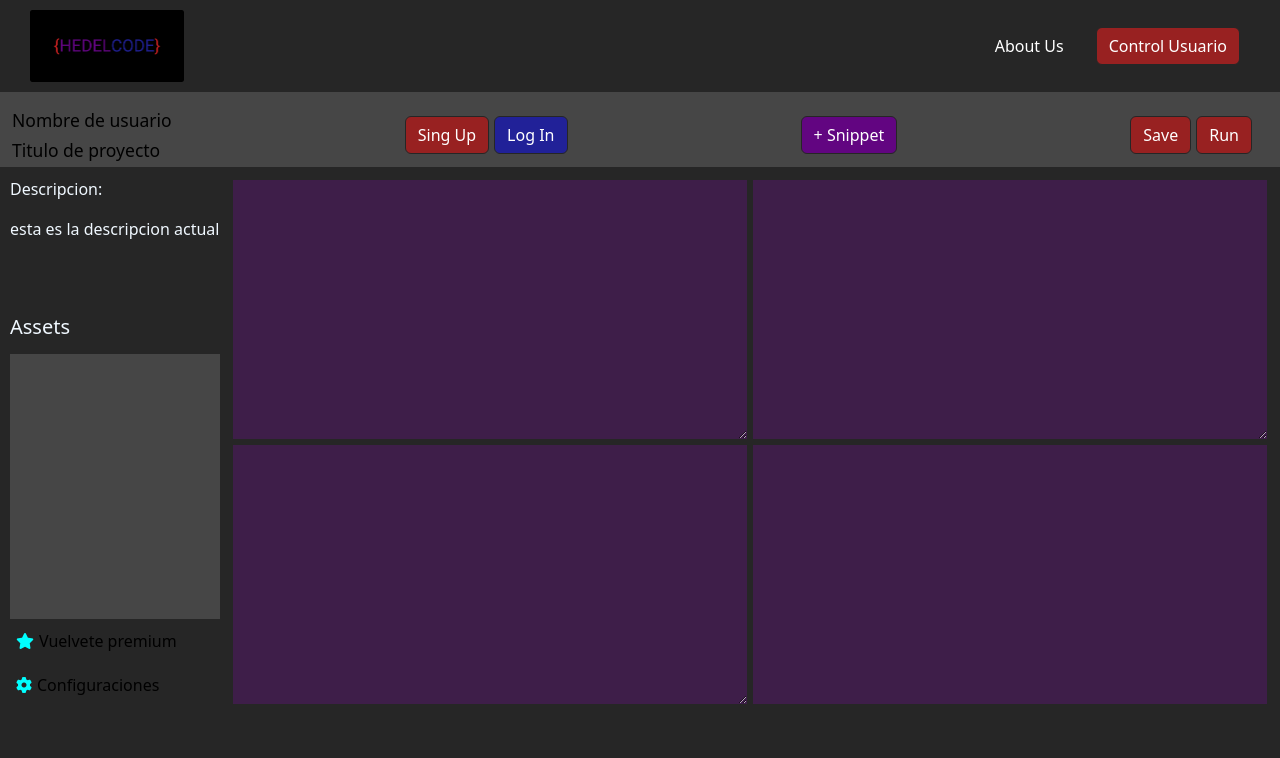
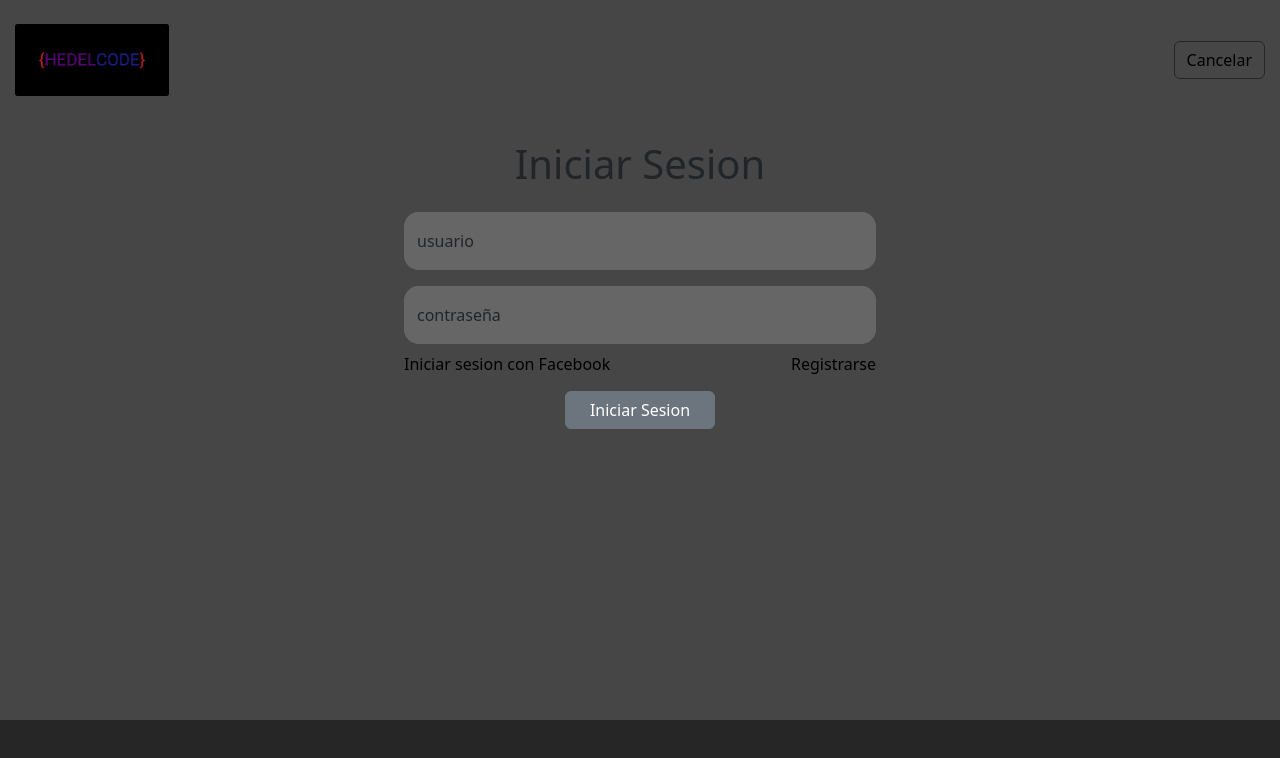
Before and after one commit to henry10110/HedelCode-frontend, an Angular app in the folder HedelCode/: page / in a window 1280 px wide. Shown: the top 758 px of the page. Built offline with nearby package versions, Linux system fonts and the light colour scheme.

Commit message:
diseño minimo de registro e inicio de sesion completado

```diff
--- a/HedelCode/src/app/app.component.html
+++ b/HedelCode/src/app/app.component.html
@@ -1,2 +1,2 @@
-<app-marco-principal></app-marco-principal>
+<app-sesion></app-sesion>
 <router-outlet></router-outlet>
--- /dev/null
+++ b/HedelCode/src/app/registro-sesion/registro/registro.component.css
@@ -0,0 +1,70 @@
+.principal {
+    height: 100vh;
+    background-color: #464646;
+}
+
+.head {
+    height: 15vh;
+    background-color: #464646;
+    display: flex;
+    justify-content: space-between;
+}
+
+.body {
+    height: 75vh;
+    background-color: #464646;
+    overflow: auto;
+}
+
+.foot {
+    height: 10vh;
+    background-color: #262626;
+}
+
+.formulario {
+    width: 40%;
+    margin-left: auto;
+    margin-right: auto;
+    padding: 20px;
+    display: grid;
+    grid-row: repeat(12, 1fr);
+
+}
+
+.logoimg {
+    margin-top: auto;
+    margin-bottom: auto;
+    margin-left: 15px;
+}
+
+.btn-cancel {
+    margin-top: auto;
+    margin-bottom: auto;
+    margin-right: 15px;
+    border-color: #262626;
+    color: black;
+}
+
+.btn-cancel:hover {
+    background-color: #582121;
+}
+
+.form-floating {
+    background-color: #666666!important;
+    border-radius: 15px;
+}
+
+.form-control {
+    background-color: #666666!important;
+    border: none;
+    border-radius: 15px;
+}
+
+a {
+    color: black;
+    text-decoration: none;
+}
+
+a:hover {
+    text-decoration: underline;
+}
--- /dev/null
+++ b/HedelCode/src/app/registro-sesion/registro/registro.component.html
@@ -0,0 +1,45 @@
+<div class="principal">
+    <div class="head">
+        <img class="logoimg" src="../../../assets/img/LogoF.png" style="width: 154px; height: 72px;" alt="logo">
+        <button type="button" class="btn btn-outline-danger btn-cancel">Cancelar</button>
+    </div>
+
+    <div class="body">
+        <div class="formulario">
+            <div style="display: flex; justify-content: center;">
+                <h1>Registro</h1>
+            </div>
+            <div class="form-floating mb-3 mt-3">
+                <input type="text" class="form-control" id="floatingInput" placeholder="nombre completo">
+                <label for="floatingInput">Nombre completo</label>
+            </div>
+            <div class="form-floating mb-3">
+                <input type="email" class="form-control" id="floatingInput" placeholder="name@example.com">
+                <label for="floatingInput">Correo electronico</label>
+            </div>
+            <div class="form-floating mb-3">
+                <input type="text" class="form-control" id="floatingPassword" placeholder="nick123">
+                <label for="floatingPassword">Nombre de usuario</label>
+            </div>
+            <div class="form-floating mb-2">
+                <input type="password" class="form-control" id="floatingPassword" placeholder="Password">
+                <label for="floatingPassword">contraseña</label>
+            </div>
+            <div class="form-floating mb-2">
+                <input type="password" class="form-control" id="floatingPassword" placeholder="Password">
+                <label for="floatingPassword">Verifica tu contraseña</label>
+            </div>
+            <div style="display: flex; justify-content: space-between;">
+                <a href="#">Registrese con Facebook</a>
+                <a href="#">Iniciar sesion</a>
+            </div>
+            <div style="display: flex; justify-content: center;">
+                <button type="button" class="btn btn-secondary"
+                    style="margin: 15px; width: 150px;">Registrarse</button>
+            </div>
+        </div>
+    </div>
+
+    <div class="foot"></div>
+
+</div>
--- /dev/null
+++ b/HedelCode/src/app/registro-sesion/sesion/sesion.component.css
@@ -0,0 +1,70 @@
+.principal {
+    height: 100vh;
+    background-color: #464646;
+}
+
+.head {
+    height: 15vh;
+    background-color: #464646;
+    display: flex;
+    justify-content: space-between;
+}
+
+.body {
+    height: 75vh;
+    background-color: #464646;
+    overflow: auto;
+}
+
+.foot {
+    height: 10vh;
+    background-color: #262626;
+}
+
+.formulario {
+    width: 40%;
+    margin-left: auto;
+    margin-right: auto;
+    padding: 20px;
+    display: grid;
+    grid-row: repeat(12, 1fr);
+
+}
+
+.logoimg {
+    margin-top: auto;
+    margin-bottom: auto;
+    margin-left: 15px;
+}
+
+.btn-cancel {
+    margin-top: auto;
+    margin-bottom: auto;
+    margin-right: 15px;
+    border-color: #262626;
+    color: black;
+}
+
+.btn-cancel:hover {
+    background-color: #582121;
+}
+
+.form-floating {
+    background-color: #666666!important;
+    border-radius: 15px;
+}
+
+.form-control {
+    background-color: #666666!important;
+    border: none;
+    border-radius: 15px;
+}
+
+a {
+    color: black;
+    text-decoration: none;
+}
+
+a:hover {
+    text-decoration: underline;
+}
--- /dev/null
+++ b/HedelCode/src/app/registro-sesion/sesion/sesion.component.html
@@ -0,0 +1,33 @@
+<div class="principal">
+    <div class="head">
+        <img class="logoimg" src="../../../assets/img/LogoF.png" style="width: 154px; height: 72px;" alt="logo">
+        <button type="button" class="btn btn-outline-danger btn-cancel">Cancelar</button>
+    </div>
+
+    <div class="body">
+        <div class="formulario">
+            <div style="display: flex; justify-content: center;">
+                <h1>Iniciar Sesion</h1>
+            </div>
+            <div class="form-floating mb-3 mt-3">
+                <input type="text" class="form-control" id="floatingInput" placeholder="nombre completo">
+                <label for="floatingInput">usuario</label>
+            </div>
+            <div class="form-floating mb-2">
+                <input type="password" class="form-control" id="floatingPassword" placeholder="Password">
+                <label for="floatingPassword">contraseña</label>
+            </div>
+            <div style="display: flex; justify-content: space-between;">
+                <a href="#">Iniciar sesion con Facebook</a>
+                <a href="#">Registrarse</a>
+            </div>
+            <div style="display: flex; justify-content: center;">
+                <button type="button" class="btn btn-secondary"
+                    style="margin: 15px; width: 150px;">Iniciar Sesion</button>
+            </div>
+        </div>
+    </div>
+
+    <div class="foot"></div>
+
+</div>
```
Also changed, not shown: HedelCode/src/app/registro-sesion/registro-sesion.module.ts (+10 -2 lines), HedelCode/src/app/registro-sesion/registro/registro.component.ts (added, +10 -0 lines), HedelCode/src/app/registro-sesion/sesion/sesion.component.ts (added, +10 -0 lines), 2 other files (tests, documents, lock files or other folders).
